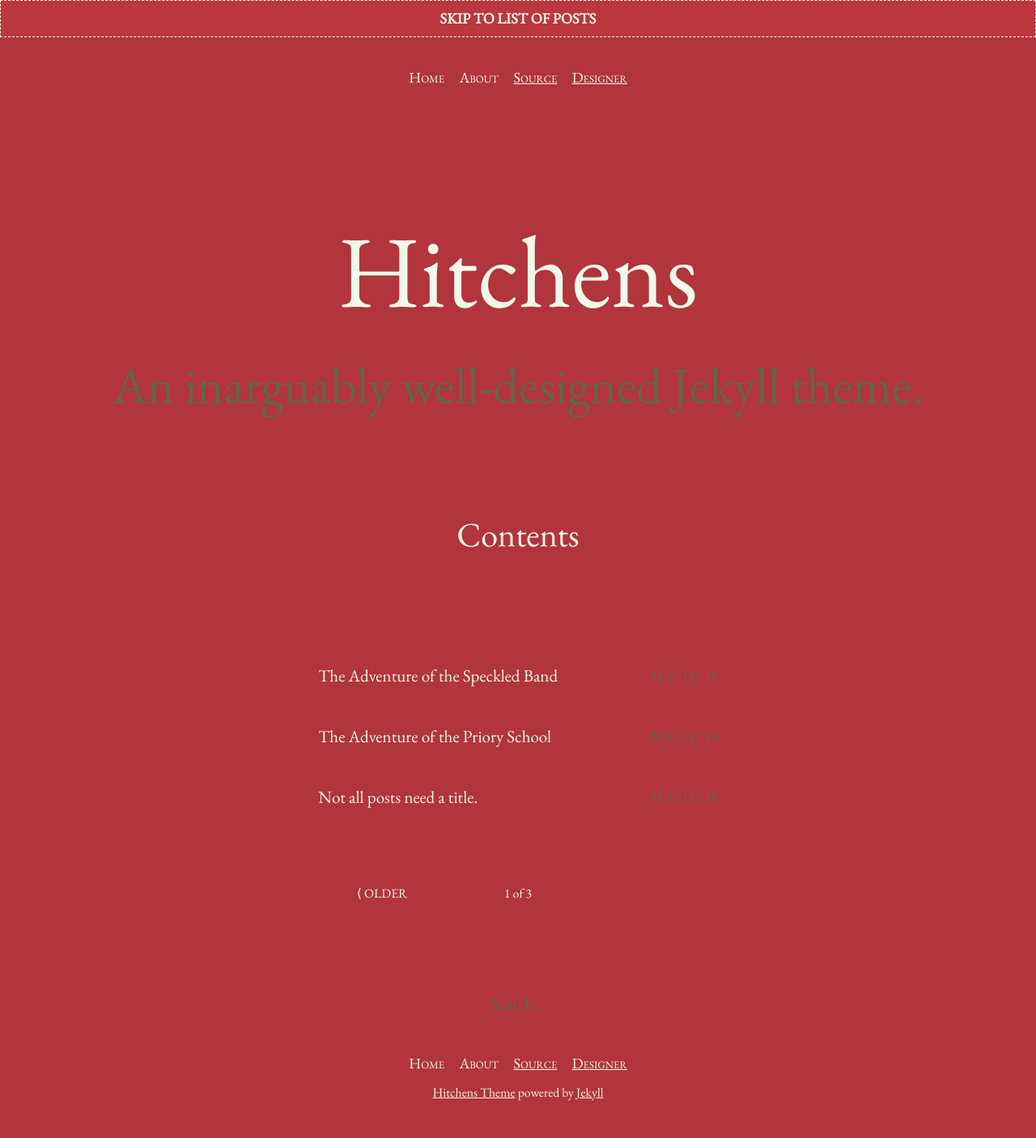
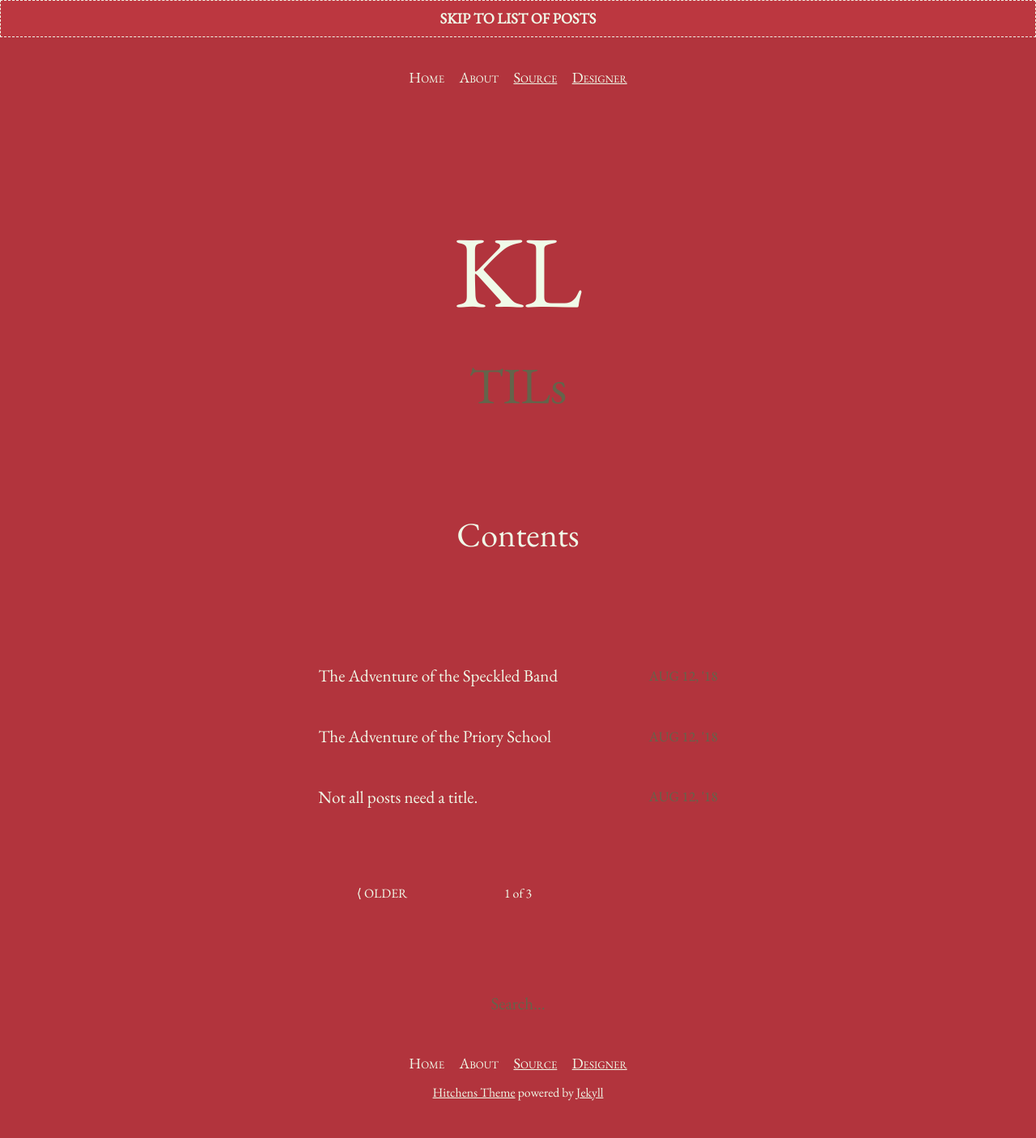
Before and after one commit to leblanck/blog, a Jekyll site: the page built from index.html, in a window 1280 px wide. Shown: the whole page at 81% size. Built offline with Jekyll 4.4.1, drawn with Linux system fonts in a browser that asks for light colours; the list of posts is cut into pages by our own code.

Commit message:
adjusted jekyll configs

```diff
--- a/_config.yml
+++ b/_config.yml
@@ -13,15 +13,15 @@
 # you will see them accessed via {{ site.title }}, {{ site.email }}, and so on.
 # You can create any custom variable you would like, and they will be accessible
 # in the templates via {{ site.myvariable }}.
-title: Hitchens
-email: hello@patdryburgh.com
+title: KL
+email: kyle@leblanc.sh
 description: >- # this means to ignore newlines until "baseurl:"
-  An inarguably well-designed Jekyll theme.
-baseurl: "/hitchens" # the subpath of your site, e.g. /blog
-url: "https://patdryburgh.github.io" # the base hostname & protocol for your site, e.g. http://example.com
+  TILs
+baseurl: "/blog" # the subpath of your site, e.g. /blog
+url: "https://kyleblanc.dev/" # the base hostname & protocol for your site, e.g. http://example.com
 icon: /assets/images/icon-512.png
-twitter_username: patdryburgh
-github_username:  patdryburgh
+twitter_username: kyleblanc
+github_username:  leblanck
 
 # Build settings
 markdown: kramdown
```
